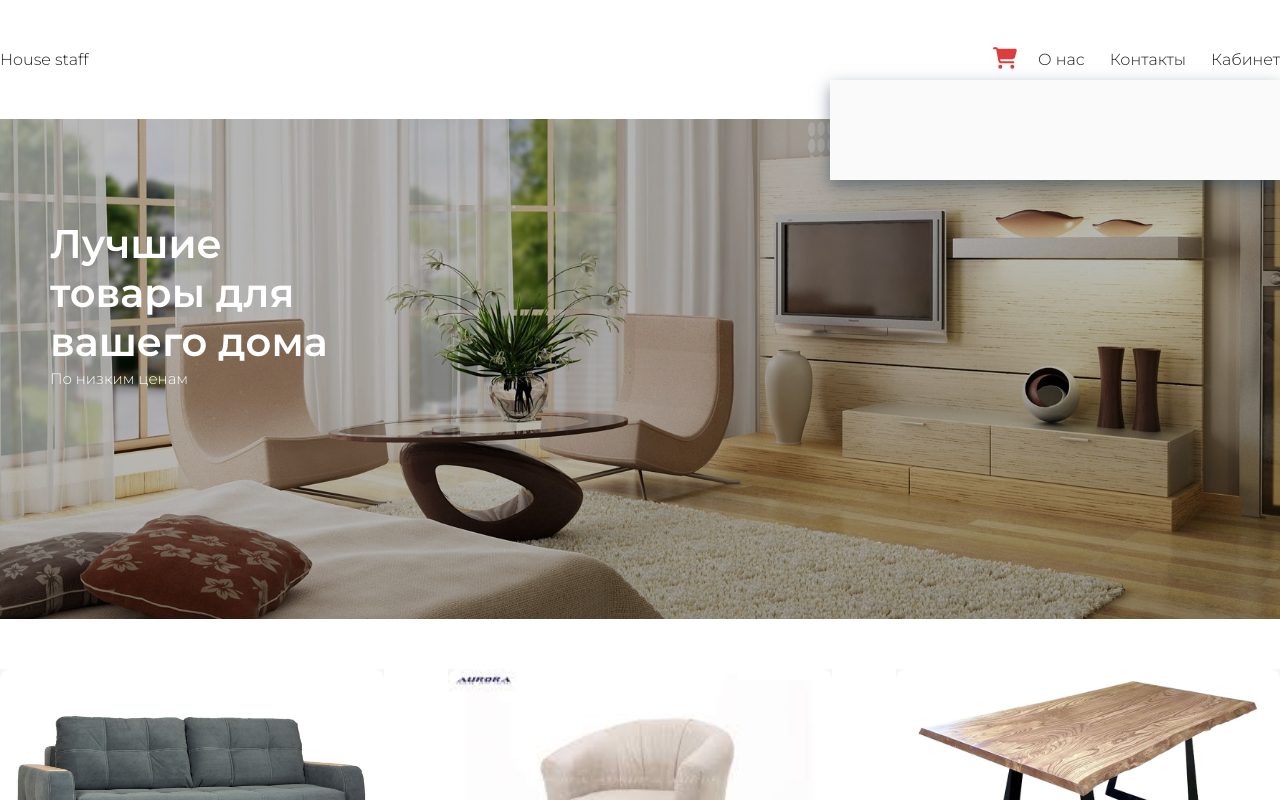
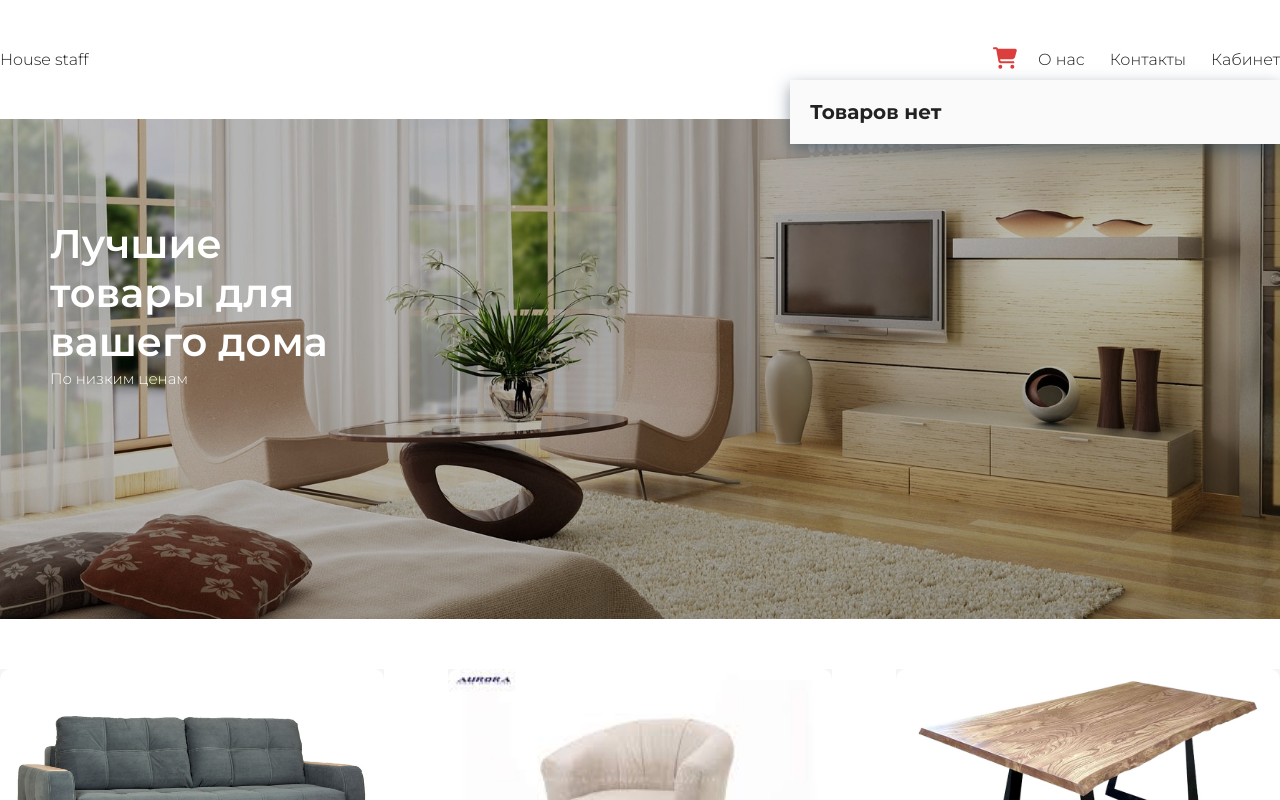
Before and after one commit to yappy05/EcommerceItproger, a React (Vite) app: page / in a window 1280 px wide. Both pictures are taken after a click on the icon 1005 px from the left and 58 px from the top of the page. Shown: the top 800 px of the page. Built offline with nearby package versions, Linux system fonts and the light colour scheme.

Commit message:
add order to cart

```diff
--- a/src/App.jsx
+++ b/src/App.jsx
@@ -60,15 +60,19 @@ class App extends React.Component{
     render() {
         return (
             <div className="wrapper">
-                <Header/>
+                <Header orders={this.state.orders}/>
                 <Items items={this.state.items} onAdd={this.addToOrder}/>
                 <Footer/>
             </div>
         );
     }
     addToOrder(item){
-        this.setState({orders: [...this.state.orders, item]});
-        console.log(this.state.orders.map(el => console.log(el)));
+        let isInArray = false;
+        this.state.orders.forEach(el => {
+            if(el.id === item.id) isInArray = true;
+
+        })
+        if(!isInArray) this.setState({orders: [...this.state.orders, item]});
     }
 
 }
--- a/src/components/Header.jsx
+++ b/src/components/Header.jsx
@@ -1,7 +1,23 @@
 import React, {useState} from 'react';
 import { FaCartShopping } from "react-icons/fa6";
+import Order from "./Order.jsx";
 
-function Header() {
+const showOrders = (props) => {
+    return (
+        <div>
+            {props.orders.map(el => (<Order item={el} key={el.id}/>))}
+        </div>
+    )
+}
+const showNothing = () => {
+    return (
+        <div className="empty">
+            <h2>Товаров нет</h2>
+        </div>
+    )
+}
+
+function Header(props) {
     let [cartOpen, setCartOpen] = useState(false);
     return (
         <header>
@@ -13,7 +29,10 @@ function Header() {
                     <li>Кабинет</li>
                 </ul>
                 <FaCartShopping onClick={() => setCartOpen(!cartOpen)} className={`shop-cart-button ${cartOpen && 'active'}`}/>
-                {cartOpen && <div className="shop-cart"></div>}
+                {cartOpen && <div className="shop-cart">
+                    {props.orders.length > 0? showOrders(props): showNothing()}
+                </div>}
+
             </div>
             <div className="presentetion"></div>
         </header>
--- /dev/null
+++ b/src/components/Order.jsx
@@ -0,0 +1,15 @@
+import React, {Component} from 'react';
+
+class Order extends Component {
+    render() {
+        return (
+            <div className="item">
+                <img src={this.props.item.img} alt=""/>
+                <h2>{this.props.item.title}</h2>
+                <b>{this.props.item.price}₽</b>
+            </div>
+        );
+    }
+}
+
+export default Order;
--- a/src/index.css
+++ b/src/index.css
@@ -93,14 +93,39 @@ header .shop-cart-button.active
 header .shop-cart{
     position: absolute;
     top: 30px;
+    padding: 20px;
+    padding-bottom: 0;
     right: 0;
     width: 450px;
-    min-height: 100px;
     background: #fafafa;
     -webkit-box-shadow: 0px 6px 15px 0px rgba(34, 60, 80, 0.5);
     -moz-box-shadow: 0px 6px 15px 0px rgba(34, 60, 80, 0.5);
     box-shadow: 0px 6px 15px 0px rgba(34, 60, 80, 0.5);
     z-index: 1;
+}
+
+header .shop-cart .empty h2{
+    font-size: 20px;
+    margin-bottom: 20px;
+}
+
+header .shop-cart .item{
+    width: 100%;
+    float: left;
+    margin-bottom: 20px;
+}
+header .shop-cart .item img{
+    width: 70px;
+    float: left;
+    margin-right: 20px;
+}
+header .shop-cart .item h2{
+    font-size: 20px;
+    margin-bottom: 10px;
+}
+header .shop-cart .item b{
+    color: #797979;
+    font-weight: 600;
 }
 
 main{
```
